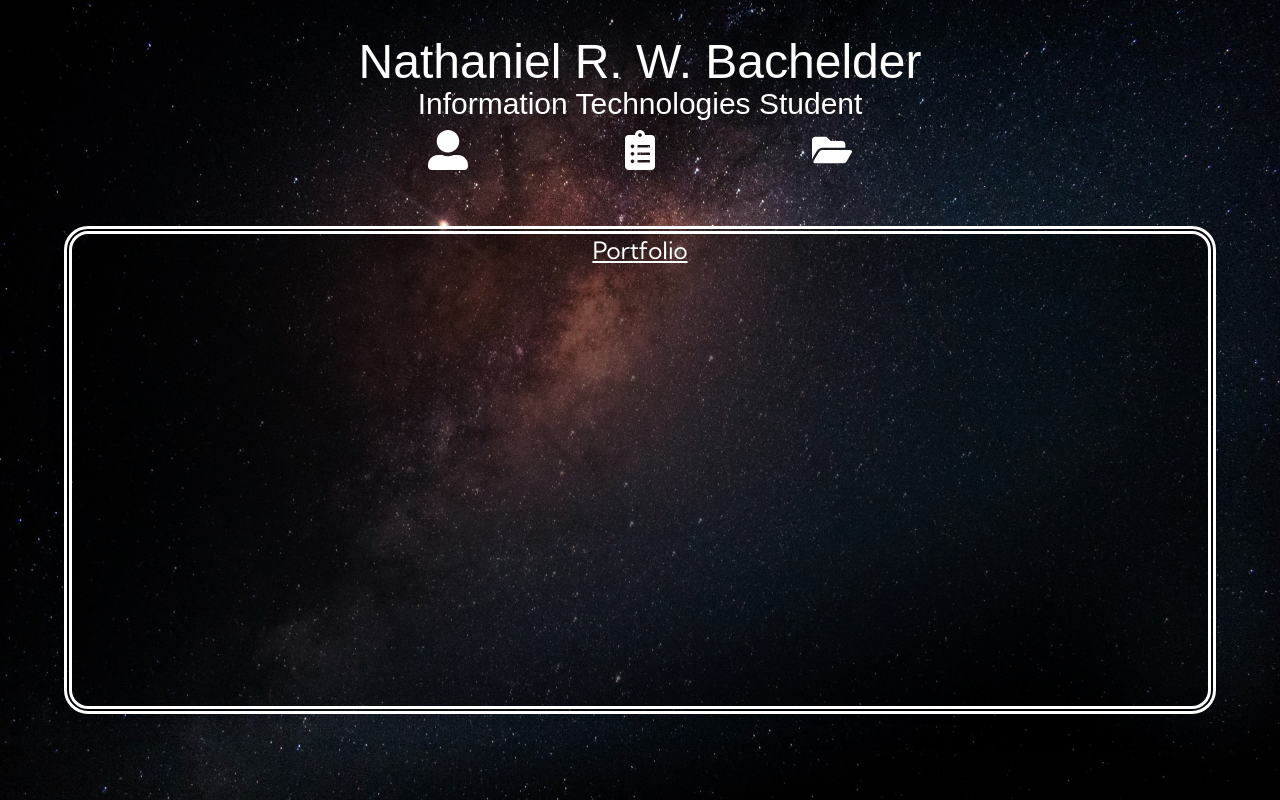
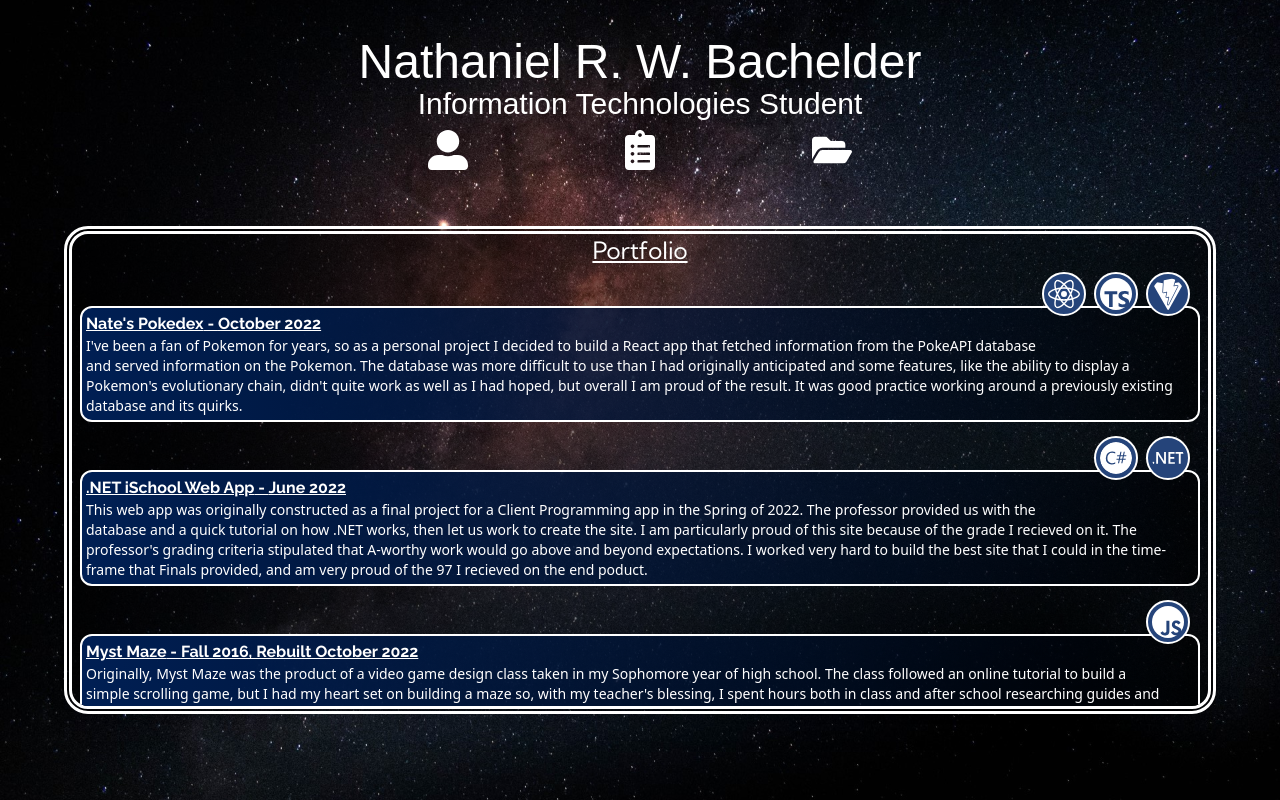
Before and after one commit to CodeNate02/react_portfolio, a React (Vite) app: page /portfolio in a window 1280 px wide. Built offline with nearby package versions, Linux system fonts and the light colour scheme; a web font is replaced by a local one.

Commit message:
Portfolio, first run at About Me page

```diff
--- a/src/pages/about_me/index.tsx
+++ b/src/pages/about_me/index.tsx
@@ -1,21 +1,50 @@
-import { FaLinkedin, FaGithub } from "react-icons/fa";
+import { FaLinkedin, FaGithub } from 'react-icons/fa';
 const AboutMe = () => {
 	return (
 		<>
 			<img
 				src="/assets/nate.jpg"
 				className="w-32 m-2 mx-auto border-2 shadow border-white/25 rounded-2xl"
+				alt="Nathaniel Bachelder"
 			/>
 			<section className="max-w-[50em] grow mx-auto">
 				<h3 className="text-2xl text-center underline align-baseline font-kumbh">
 					About Me
 				</h3>
+				<p className="hidden">
+					When I was young, I was practically obsessed with computers.
+					I'd spend much of my time playing video games and exploring
+					the internet. Whenever something broke down, I'd watch with
+					intrigue as a family friend fixed it. After a while, I took
+					over that job, teaching myself how to fix whatever
+					malfunction I'd somehow managed to cause. It became clear to
+					me that I wanted to work with computers when I got older.
+					<br /> <br />
+					This dream has taken me several different directions. In my
+					sopphomore year of high school, I took a class in Video Game
+					design, working for hours both during class and after school
+					to build a maze. In my senior year, I took a small class
+					that basically involved shadowing the IT director and
+					helping with various support calls. When I decided to take a
+					gap year after high school, this class evolved into an
+					internship in the school's IT department.
+					<br /> <br />
+					After my gap year, I enrolled in Rochester Institute of
+					Technology's Computing and Information Technologies program,
+					where I have now completed my third year. The well-rounded
+					selection of classes in the program has allowed me to hone
+					the skills I already had, as well as gain several new ones.
+					<br /> <br />I built this site to act as a demonstration of
+					some of my abilities, as well as a showcase of some of the
+					projects that I've worked on both in and out of class.
+				</p>
 				<p>
-          My name is Nathaniel Bachelder. I'm a third-year student at the
-          Rochester Institute of Technology in their Computing and Information
-          Technologies program.
-          <br/>
-
+					My name is Nathaniel Bachelder. I am a fourth-year student
+					in Rochester Institute of Technology's Computing and
+					Information Technologies program. This site was built to act
+					both as a demonstration of some of my abilities, and a
+					showcase of some of the projects that I've worked on both in
+					and out of class.
 				</p>
 			</section>
 			<nav className="sticky bottom-0 flex justify-around font-bold">
--- a/src/pages/portfolio/index.tsx
+++ b/src/pages/portfolio/index.tsx
@@ -1,8 +1,48 @@
+import { IconType } from 'react-icons/lib';
+import { PORTFOLIO_PROJECTS } from '../resume/data';
 const Portfolio = () => {
-    return (
-        <>
-        <h3 className="text-2xl text-center underline align-baseline font-kumbh"> Portfolio </h3>
-        </>
-    )
-}
+	return (
+		<>
+			<h3 className="text-2xl text-center underline align-baseline font-kumbh">
+				{' '}
+				Portfolio{' '}
+			</h3>
+			{PORTFOLIO_PROJECTS.map((item, index) => (
+				<Project key={index} item={item} />
+			))}
+		</>
+	);
+};
 export default Portfolio;
+
+const Project = ({
+	item,
+}: {
+	item: {
+		title: string;
+		creationDate: string;
+		description: string;
+		link: string;
+		icons: IconType[];
+	};
+}) => {
+	return (
+		<a
+			href={item.link}
+			className="relative p-1 m-2 mt-10 transition duration-1000 border-2 border-white bg-gradient-to-r from-blue-e to-black/50 hover:bg-gradient-to-l rounded-xl"
+		>
+			<section className="relative flex float-right bottom-10">
+				{item.icons.map((Item, index) => (
+					<Item
+						key={index}
+						className="box-content w-8 h-8 p-1 mx-1 border-2 border-white rounded-full bg-blue-d"
+					/>
+				))}
+			</section>
+			<h5 className="font-bold underline font-raleway">
+				{item.title} - {item.creationDate}
+			</h5>
+			<p className="text-sm">{item.description}</p>
+		</a>
+	);
+};
--- /dev/null
+++ b/src/pages/resume/data.tsx
@@ -0,0 +1,101 @@
+import {
+	SiCsharp,
+	SiDotnet,
+	SiReact,
+	SiTypescript,
+	SiJavascript,
+	SiJquery,
+	SiVite,
+} from 'react-icons/si';
+export const RELEVANT_COURSES = [
+	{
+		category: 'Development',
+		courses: [
+			'Computer Problem Solving',
+			'Web & Mobile Development',
+			'Client Programming',
+			'Task Automation',
+			'Designing the User Experience ',
+		],
+	},
+	{
+		category: 'Administration',
+		courses: [
+			'Routing and Switching',
+			'Systems Administration',
+			'Config. Management',
+		],
+	},
+	{
+		category: 'Database',
+		courses: [
+			'Database & Data Modeling',
+			'Information Requirements Modeling',
+		],
+	},
+];
+export const WORK_EXPERIENCE = [
+	{
+		company: 'LSI Solutions',
+		dates: 'August 2022 - Present',
+		location: 'Victor, NY',
+		title: 'IT Development Co-Op',
+		duties: [
+			'Improve company efficiency by developing applications for internal use.',
+		],
+	},
+	{
+		company: 'Burr and Burton Academy',
+		dates: 'June 2018 - August 2019. Summers 2020 & 2021',
+		location: 'Manchester, VT',
+		title: 'Tech Department Internship',
+		duties: [
+			'Lessened load of senior IT department members by triaging incoming IT-related issues, questions, and requests.',
+			'Ensured prompt and reliable response to support requests through the use of Zendesk ticketing system.',
+			'Improved school live-stream events through the use of new hardware and software solutions.',
+			'Facilitated preparation, distribution, and collection of iPads and accessories used by the majority of the student body as a part of 1:1 iPad program.',
+		],
+	},
+];
+export const SKILLS = {
+	Beginner: ['PHP', 'Angular', 'C#', 'Bash', 'Electron'],
+	Intermediate: ['Python', 'Java', 'MySQL', 'jQuery'],
+	Proficient: ['HTML', 'Javascript', 'CSS', 'React', 'Typescript'],
+	OS: [
+		'Windows XP, Vista, 7-11: Advanced',
+		'Linux (RHEL, Ubuntu, CentOS 7-8): Beginner',
+		'MacOS: Intermediate',
+	],
+};
+export const PORTFOLIO_PROJECTS = [
+	{
+		title: "Nate's Pokedex",
+		description: `I've been a fan of Pokemon for years, so as a personal project I decided to build a React app that fetched information from the PokeAPI database and served information on the Pokemon.  The database was more difficult to use than I had originally anticipated and some features, like the ability to display a Pokemon's evolutionary chain, didn't quite work as well as I had hoped, but overall I am proud of the result.  It was good practice working around a previously existing database and its quirks.`,
+		creationDate: 'October 2022',
+		link: '' /*NATE DON'T FORGET TO ADD THIS ONCE YOU SET IT UP */,
+		icons: [SiReact, SiTypescript, SiVite],
+	},
+	{
+		title: '.NET iSchool Web App',
+		description: `This web app was originally constructed as a final project for a
+        Client Programming app in the Spring of 2022. The professor
+        provided us with the database and a quick tutorial on how .NET
+        works, then let us work to create the site. I am particularly
+        proud of this site because of the grade I recieved on it. The
+        professor's grading criteria stipulated that A-worthy work would
+        go above and beyond expectations. I worked very hard to build
+        the best site that I could in the time-frame that Finals
+        provided, and am very proud of the 97 I recieved on the end
+        poduct.`,
+		creationDate: 'June 2022',
+		link: 'https://nrwb-ischoolwebapp.azurewebsites.net/',
+		icons: [SiCsharp, SiDotnet],
+	},
+	{
+		title: 'Myst Maze',
+		creationDate: 'Fall 2016, Rebuilt October 2022',
+		description: `Originally, Myst Maze was the product of a video game design class taken in my Sophomore year of high school.  The class followed an online tutorial to build a simple scrolling game, but I had my heart set on building a maze so, with my teacher's blessing, I spent hours both in class and after school researching guides and adapting the class tutorial to my needs in order to create my maze.  In my third year of college, I discovered an old backup of the game stored on my high school Google Drive account, mercifully left undeleted thanks to my time working as an intern.  I decided to update the game's code using the knowlege I'd gained during my time at RIT. This is the result.`,
+		link: 'https://people.rit.edu/nrw4912/portfolio/maze',
+		icons: [SiJavascript],
+	},
+];
--- a/src/redux/index.tsx
+++ /dev/null
@@ -1,8 +0,0 @@
-import { configureStore } from "@reduxjs/toolkit";
-import string from "./stringReducer";
-
-const Store = configureStore({
-  reducer: {
-    style: string("red", "style"),
-  },
-});
--- a/src/redux/stringReducer.tsx
+++ /dev/null
@@ -1,7 +0,0 @@
-const stringReducer = (df = '', id='') => (state = df, action:any) => {
-    switch(action.type){
-        case 'SET': return action.payload;
-    }
-    return state;
-}
-export default stringReducer;
--- a/tsconfig.node.json
+++ b/tsconfig.node.json
@@ -3,7 +3,9 @@
     "composite": true,
     "module": "ESNext",
     "moduleResolution": "Node",
-    "allowSyntheticDefaultImports": true
+    "allowSyntheticDefaultImports": true,
+    "forceConsistentCasingInFileNames": true,
+    "strict": true
   },
   "include": ["vite.config.ts"]
 }
```
Also changed, not shown: src/pages/resume/index.tsx (+18 -68 lines). Lines whose indentation alone changed are shown as unchanged.
